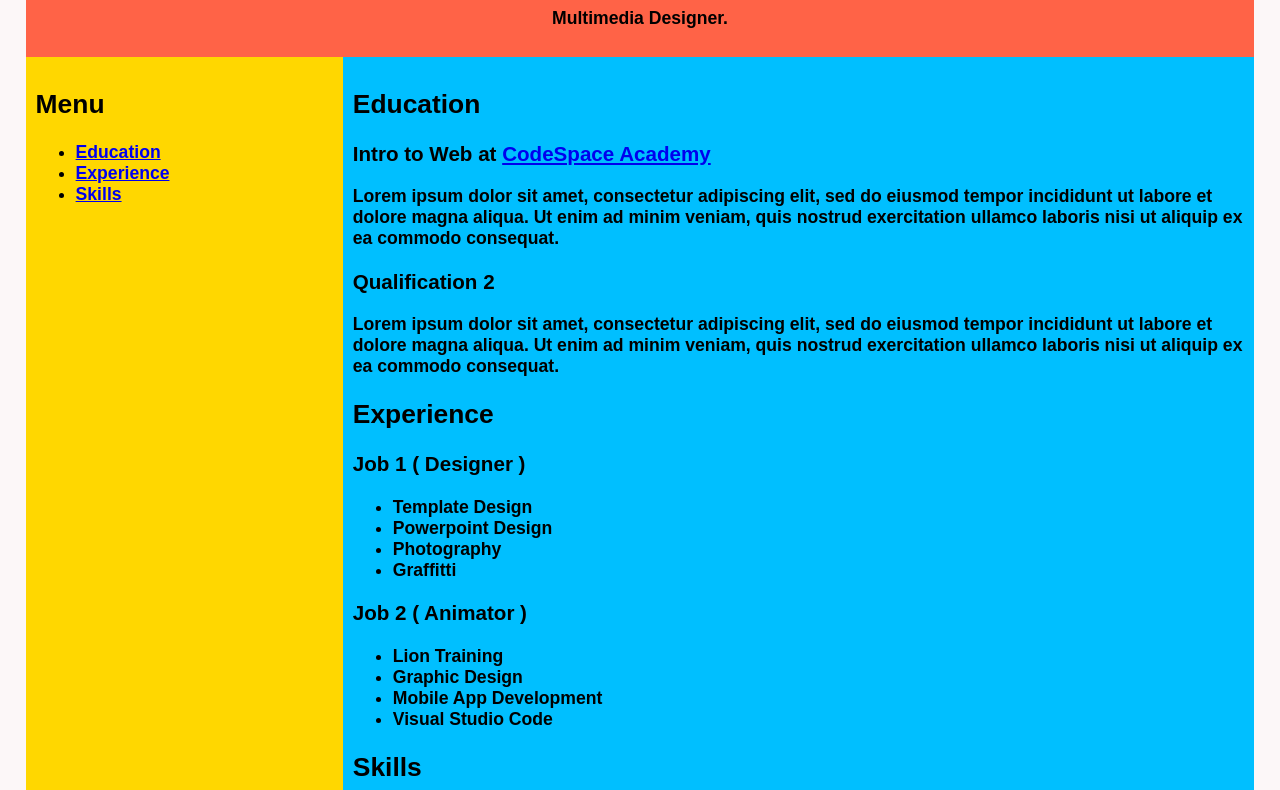
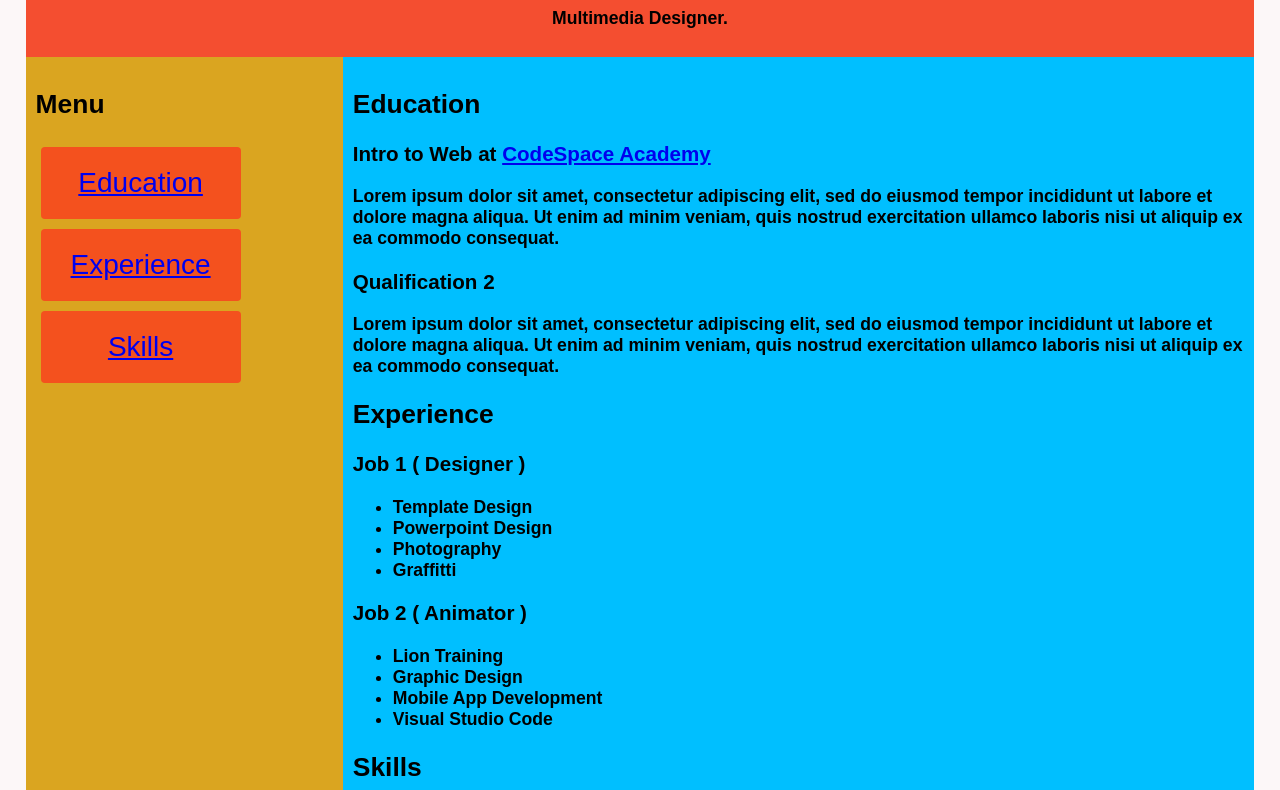
Before and after one commit to Mbuso-Mafuyeka/Resume-6, a plain HTML site: page index.html in a window 1280 px wide. Shown: the part 426-1216 px from the top of the page. Drawn offline with Linux system fonts and the light colour scheme.

Commit message:
animation

```diff
--- a/css/style.css
+++ b/css/style.css
@@ -81,7 +81,7 @@ footer {
   flex: 1 100%;}
 
 .header {
-  background: tomato;}
+  background: rgb(244, 78, 48);}
 
 .footer {
   background: lightgreen;}
@@ -91,11 +91,11 @@ footer {
   background: deepskyblue;}
 
 .aside-1 {
-  background: gold;
+  background: goldenrod;
 	text-align: left;}
 
 .aside-2 {
-  background: hotpink;}
+  background: pink;}
 
 @media all and (min-width: 600px) {
   .aside { flex: 1 0 0; }}
@@ -108,5 +108,44 @@ footer {
   .footer  { order: 4; }
 }
 
+.button {
+  border-radius: 4px;
+  background-color: #f4511e;
+  border: none;
+  color: #FFFFFF;
+  text-align: center;
+  font-size: 28px;
+  padding: 20px;
+  width: 200px;
+  transition: all 0.5s;
+  cursor: pointer;
+  margin: 5px;
+}
+
+.button span {
+  cursor: pointer;
+  display: inline-block;
+  position: relative;
+  transition: 0.5s;
+}
+
+.button span:after {
+  content: '\00bb';
+  position: absolute;
+  opacity: 0;
+  top: 0;
+  right: -20px;
+  transition: 0.5s;
+}
+
+.button:hover span {
+  padding-right: 25px;
+}
+
+.button:hover span:after {
+  opacity: 1;
+  right: 0;
+}
+
 body {
     padding: 1em;}
--- a/index.html
+++ b/index.html
@@ -47,11 +47,12 @@
 
   <aside class="aside aside-1">
     <h2>Menu</h2>
-    <ul>
-      <li><a href="#education">Education</a></li>
-      <li><a href="#experience">Experience</a></li>
-      <li><a href="#skills">Skills</a></li>
-    </ul>
+
+
+    <button class="button"><span><a href="#education">Education</a></span><br>
+    <button class="button"><span><a href="#experience">Experience</a></span><br>
+    <button class="button"><span><a href="#skills">Skills</a></span>
+
   </aside>
  <footer class="footer">
     <h3 style="text-align: center">Contact Details</h3>
```
